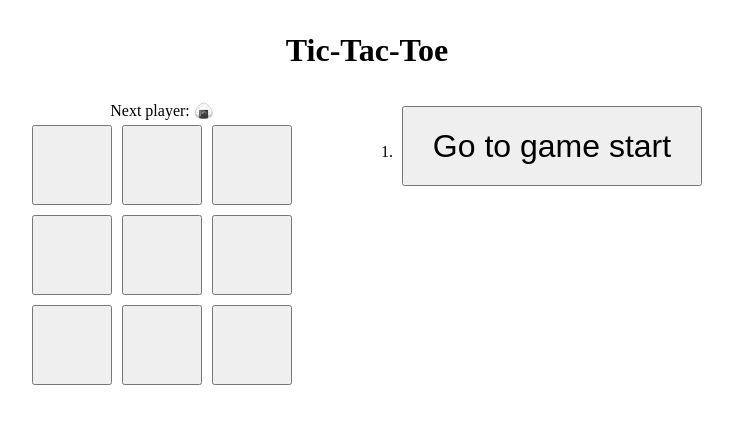
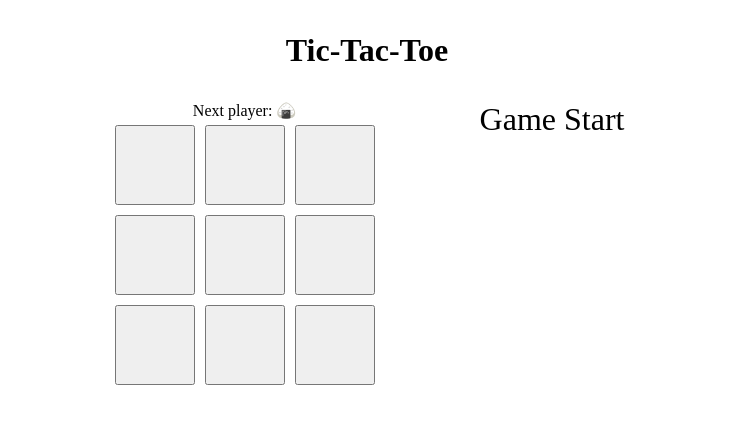
Before and after one commit to T4R0TARO/tictactoe-app, a React (Vite) app: page / in a window 1280 px wide. Shown: the top 424 px of the page, without its empty margins (273-1006 px from the left). Built offline with nearby package versions, Linux system fonts and the light colour scheme.

Commit message:
refactor time travel button do display text to current move only

```diff
--- a/src/App.css
+++ b/src/App.css
@@ -7,6 +7,11 @@
 
 h1 {
   margin-bottom: 2rem;
+}
+
+ul {
+  text-decoration: none;
+  list-style: none;
 }
 
 .board-row {
@@ -27,3 +32,7 @@ h1 {
   /* align-items: center; */
   gap: 100px;
 }
+
+.current-move {
+  font-size: 2rem;
+}
--- a/src/components/Board.jsx
+++ b/src/components/Board.jsx
@@ -73,21 +73,13 @@ function Board({ xIsNext, squares, onPlay }) {
     status = "Next player: " + (xIsNext ? "🍙" : "🍘");
   }
 
-  // TODO: For the current move ONLY, show "You are at move #..." instead of a button
-  // TODO: Rewrite <Board/> to use two loops to make the squares ✅
   // TODO: Add a toggle button that lets you sort the moves in either accending or descending order
   // TODO: When someone wins, highlight the three squares that caused the win
   // TODO: When no one wins, display a message about result being a draw
   // TODO: Display the location for each move in the format(row,col) in the move history list
 
-  /** Refacotor Board component to use two loops to make the squares
-   *  Create an two arr to display the components in
-   *  First loop should iterate the rows of squares
-   *  Second loop should iterate the col of squares 3 * 3
-   *  Create the squares component with all the needed props
-   *  Display Squares to JSX
-   */
-
+  // TODO: Rewrite <Board/> to use two loops to make the squares ✅
+  // Generate 3x3 board of Square components
   const boardRows = [];
   for (let row = 0; row < 3; row++) {
     const squaresInRow = [];
@@ -114,21 +106,6 @@ function Board({ xIsNext, squares, onPlay }) {
     <>
       <div className="status">{status}</div>
       {boardRows}
-      {/* <div className="board-row">
-        <Square value={squares[0]} onSquareClick={() => handleClick(0)} />
-        <Square value={squares[1]} onSquareClick={() => handleClick(1)} />
-        <Square value={squares[2]} onSquareClick={() => handleClick(2)} />
-      </div>
-      <div className="board-row">
-        <Square value={squares[3]} onSquareClick={() => handleClick(3)} />
-        <Square value={squares[4]} onSquareClick={() => handleClick(4)} />
-        <Square value={squares[5]} onSquareClick={() => handleClick(5)} />
-      </div>
-      <div className="board-row">
-        <Square value={squares[6]} onSquareClick={() => handleClick(6)} />
-        <Square value={squares[7]} onSquareClick={() => handleClick(7)} />
-        <Square value={squares[8]} onSquareClick={() => handleClick(8)} />
-      </div> */}
     </>
   );
 }
@@ -150,6 +127,7 @@ export default function Game() {
     setCurrentMove(nextMove);
   }
 
+  // TODO: For the current move ONLY, show "You are at move #..." instead of a button ✅
   // display move history buttons
   const moves = history.map((squares, move) => {
     let description;
@@ -160,9 +138,15 @@ export default function Game() {
     }
     return (
       <li key={move}>
-        <button className="time-button" onClick={() => jumpTo(move)}>
-          {description}
-        </button>
+        {currentMove === move ? (
+          <p className="current-move">
+            {move === 0 ? `Game Start` : `You are at move #${move}`}
+          </p>
+        ) : (
+          <button className="time-button" onClick={() => jumpTo(move)}>
+            {description}
+          </button>
+        )}
       </li>
     );
   });
@@ -173,7 +157,7 @@ export default function Game() {
         <Board xIsNext={xIsNext} squares={currentSquares} onPlay={handlePlay} />
       </div>
       <div className="game-info">
-        <ol>{moves}</ol>
+        <ul>{moves}</ul>
       </div>
     </div>
   );
```
